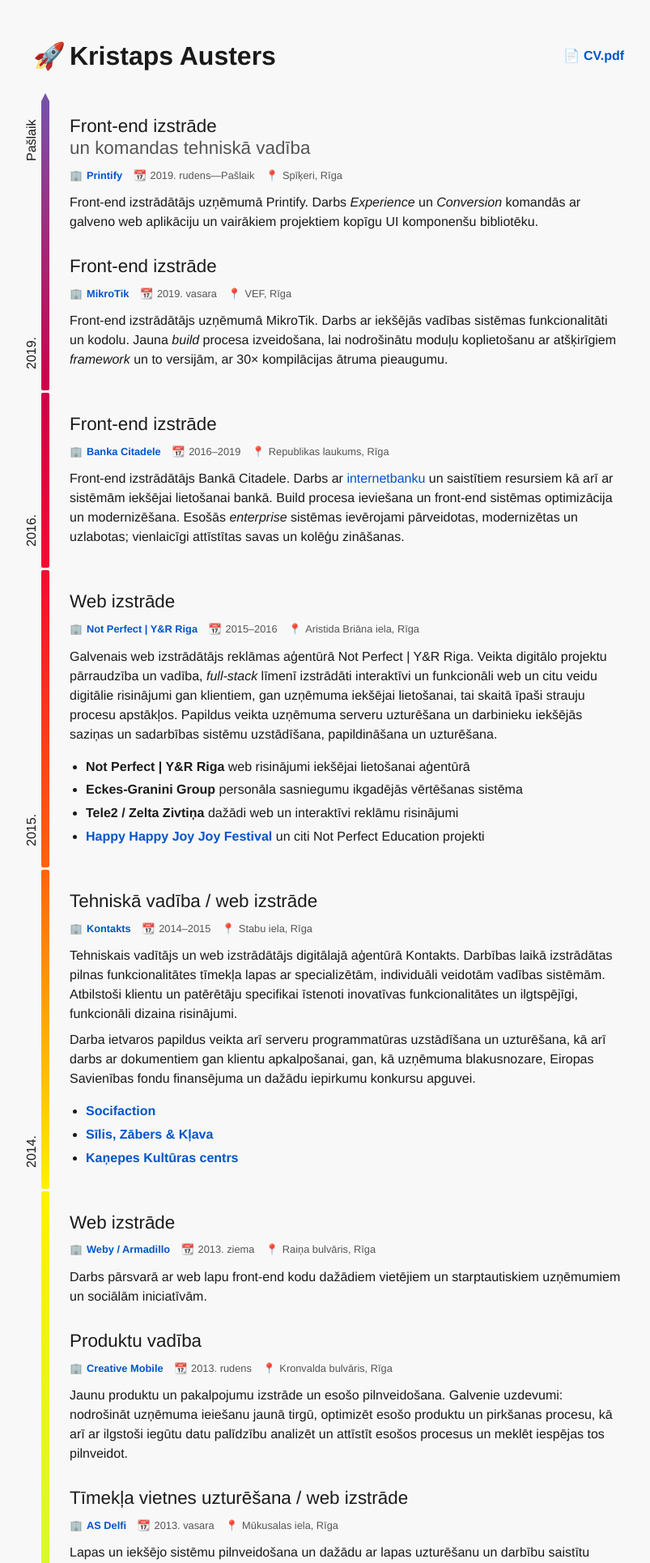
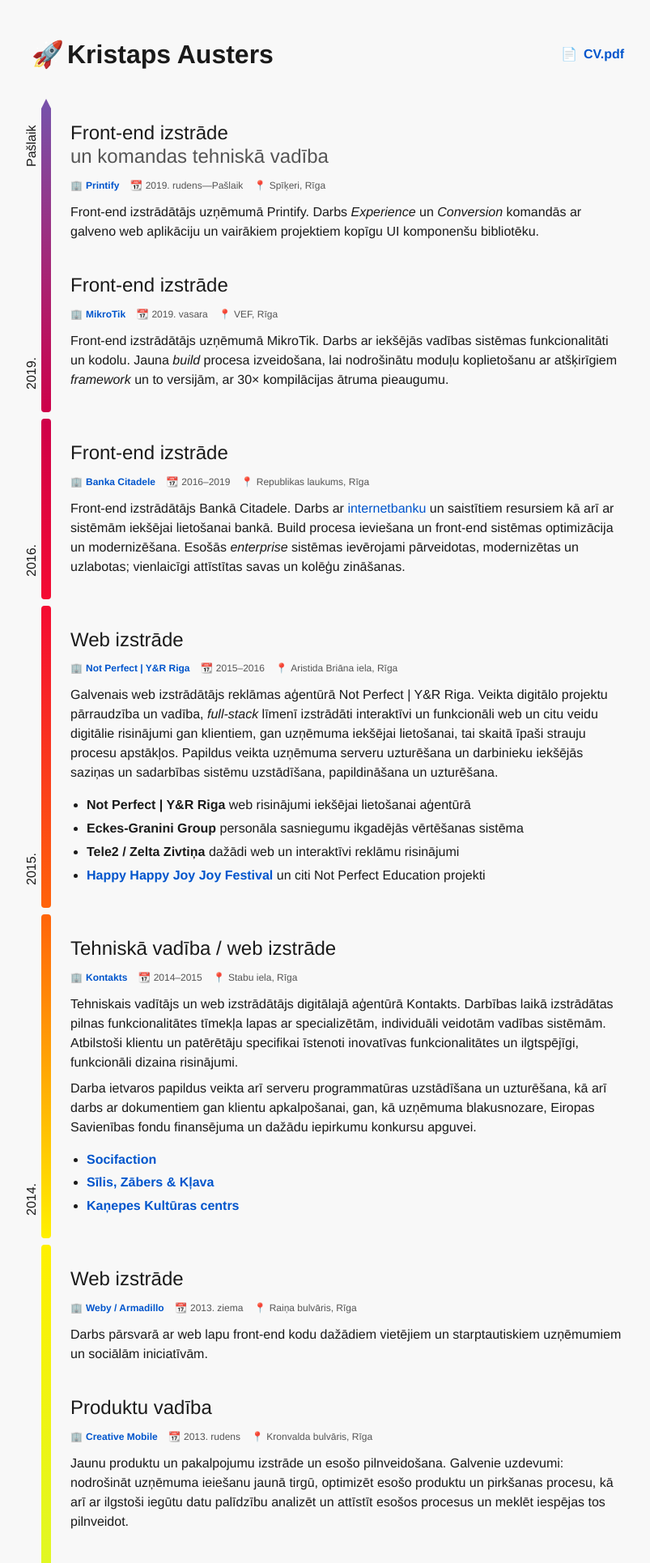
Before and after one commit to kausters/kristapsausters, a PHP site: page /darbs in a window 1280 px wide. Shown: the top 1930 px of the page at 81% size, without its empty margins (229-1032 px from the left). Run offline with PHP 8.4, Linux system fonts and the light colour scheme; style sheets or scripts are compiled from the project's sources.

Commit message:
Align design to 4px

```diff
--- a/darbs/index.en.html
+++ b/darbs/index.en.html
@@ -13,8 +13,8 @@
 	<a href="CV (EN).pdf">Résumé.pdf</a>
 </header>
 <section>
+	<p class="present">Present</p>
 	<h1>2019.</h1>
-	<p class="present">Present</p>
 	<article>
 		<h1>
 			Front-end development
--- a/darbs/index.html
+++ b/darbs/index.html
@@ -13,8 +13,8 @@
 	<a href="CV.pdf">CV.pdf</a>
 </header>
 <section>
+	<p class="present">Pašlaik</p>
 	<h1>2019.</h1>
-	<p class="present">Pašlaik</p>
 	<article>
 		<h1>
 			Front-end izstrāde
--- a/darbs/style.scss
+++ b/darbs/style.scss
@@ -3,7 +3,7 @@ body {
 	color: #1a1a1a;
 	font: 400 16px/1.5 "Helvetica Neue", "Helvetica", "Arial", sans-serif;
 	margin: 0 auto;
-	padding: 50px 25px;
+	padding: 48px 24px;
 	max-width: 720px;
 
 	@media (prefers-color-scheme: dark) {
@@ -15,10 +15,10 @@ body {
 header {
 	display: flex;
 	position: relative;
-	padding-left: 35px;
+	padding-left: 32px;
 	align-items: center;
 	flex-wrap: wrap;
-	gap: 15px 35px;
+	gap: 16px 32px;
 
 	h1 {
 		font-size: 2em;
@@ -30,7 +30,7 @@ header {
 			content: '🚀';
 			display: block;
 			position: absolute;
-			left: -10px;
+			left: -12px;
 		}
 	}
 
@@ -41,7 +41,7 @@ header {
 		&:before {
 			content: '📄';
 			display: inline-block;
-			margin-right: 5px;
+			margin-right: 8px;
 			text-decoration: none;
 		}
 	}
@@ -49,20 +49,18 @@ header {
 
 section {
 	position: relative;
-	padding: 0 0 0 35px;
-	margin: 55px 0;
+	margin-block: 64px;
+	padding-left: 36px;
 	min-height: 1px;
 
 	&:before {
 		content: '';
-		display: block;
 		position: absolute;
-		top: -26px;
+		top: -28px;
 		left: 0;
-		bottom: -26px;
-		width: 10px;
-		overflow: hidden;
-		border-radius: 2px;
+		bottom: -28px;
+		width: 12px;
+		border-radius: 4px;
 	}
 
 	$gradient-0: rgba(#1a7bff, 0); // Start from transparent version of the 1st color
@@ -86,10 +84,11 @@ section {
 
 	&:first-of-type {
 		&:before {
-			border-top-left-radius: 0px;
-			border-top-right-radius: 0px;
-			top: -18px;
+			border-top-left-radius: 0;
+			border-top-right-radius: 0;
+			top: -16px;
 		}
+
 		&:after {
 			content: '';
 			display: block;
@@ -99,7 +98,7 @@ section {
 			width: 0;
 			height: 0;
 			border-style: solid;
-			border-width: 0 5px 10px 5px;
+			border-width: 0 6px 12px 6px;
 			border-color: transparent transparent $gradient-8 transparent;
 		}
 	}
@@ -132,12 +131,12 @@ article {
 	position: relative;
 
 	& + article {
-		margin-top: 30px;
+		margin-top: 40px;
 	}
 
 	h1 {
 		margin: 0;
-		font-size: 1.4em;
+		font-size: 1.5em;
 		font-weight: 500;
 		line-height: 1.2;
 
@@ -154,11 +153,10 @@ article {
 	}
 
 	h2 {
-		font-size: .8em;
+		font-size: 0.75em;
 		font-weight: 700;
 		line-height: 1.5;
-		margin: 0;
-		padding: 10px 0 12px;
+		margin-block: 12px;
 		color: #555;
 
 		@media (prefers-color-scheme: dark) {
@@ -181,7 +179,7 @@ article {
 	.when,
 	.where {
 		&:before {
-			margin-right: 5px;
+			margin-right: 4px;
 		}
 	}
 
@@ -210,7 +208,7 @@ article {
 	}
 
 	ul {
-		margin: 1em 0 0 20px;
+		margin: 1em 0 0 1.25em;
 		padding-left: 0;
 		font-weight: 700;
 		list-style: disc outside;
```
Also changed, not shown: style.scss (+5 -5 lines).
